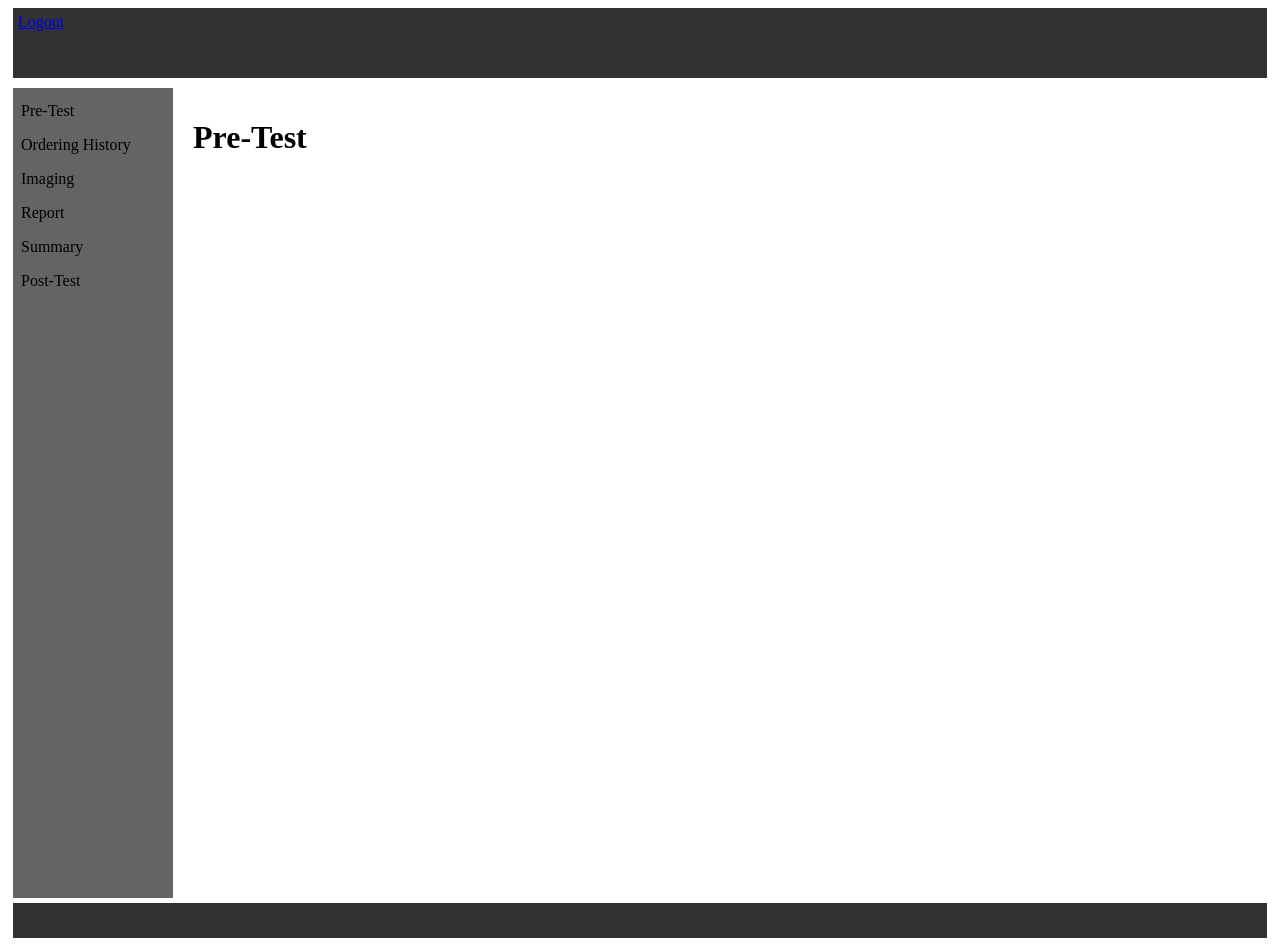
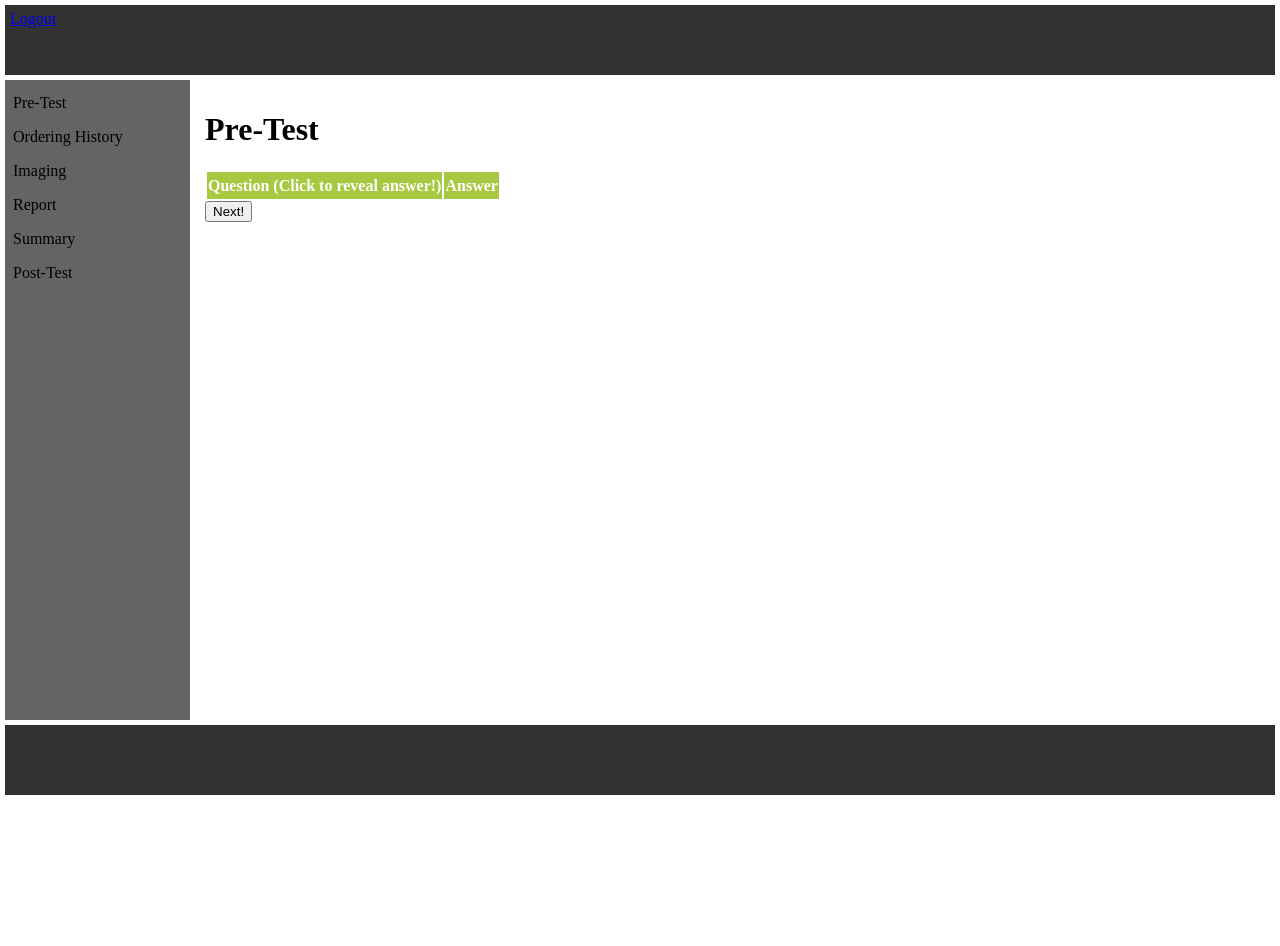
Before and after one commit to alwallace/Project-MedEd, a Flask app: page /pretest in a window 1280 px wide. After the commit the page ends 795 px from the top, so only its background shows below. Run offline with Flask 2, Linux system fonts and the light colour scheme; a user stored in the database is signed in; data comes from the database, SQL or seed files in the repository; both versions use the stored data as it was after the commit; data that the repository does not hold is empty; some libraries are stand-ins or nearby versions.

Commit message:
Major update
- added ER case PE
- added some CSS changes
- added next buttons.

```diff
--- a/meded/static/StyleSheet.css
+++ b/meded/static/StyleSheet.css
@@ -1,39 +1,68 @@
+#header, #body, #footer { position: absolute; overflow: auto; }
+#header { height: 60px; top: 0; left: 0; right: 0; }
+#body { top: 75px; left: 0; right: 0; bottom: 80px; }
+#footer { height: 60px; left: 0; right: 0; bottom: 0; }
+
 #header {
     background-color:rgb(50,50,50);
-    height:60px;
     color:white;
     text-align:left;
     padding:5px;
     margin:5px;
 }
+
+#body {
+
+}
+
 #leftpane {
     line-height:30px;
     background-color:rgb(100,100,100);
-    height:800px;
-    width:150px;
+    width:175px;
+    height:100%;
     float:left;
     padding:5px;
     margin:5px;
 }
+
 #centerpane {
-    width:350px;
+    height:100%;
     float:left;
     padding:10px;
     margin:5px;
-    overflow:scroll;
+    overflow:auto;
 }
+
+#centernavtable td {
+    border: 1px solid #98bf21;
+    padding: 3px 7px 2px 7px;
+}
+
+#centernavtable th {
+    text-align: left;
+    padding-top: 5px;
+    padding-bottom: 4px;
+    background-color: #A7C942;
+    color: #ffffff;
+}
+
+#centernavtable tr.centerRowAlt td {
+    color: #000000;
+    background-color: #EAF2D3;
+}
+
 #centerpanenoright {
-    width:80%;
-    float:left;
+    height:100%;
     padding:10px;
     margin:5px;
-    overflow:scroll;
+    overflow-y:auto;
+    overflow-x:hidden;
 }
 #rightpane {
     line-height:30px;
     background-color:rgb(100,100,100);
-    height:600px;
-    width:300px;
+    height:100%;
+    width:400px;
     float:right;
     padding:5px;
     margin:5px;
@@ -43,10 +72,28 @@
     color:white;
     clear:both;
     text-align:right;
-    height:25px;
     padding:5px;
     margin:5px;
 }
+
+#pretesttable td {
+    border: 1px solid #98bf21;
+    padding: 3px 7px 2px 7px;
+}
+
+#pretesttable th {
+    text-align: left;
+    padding-top: 5px;
+    padding-bottom: 4px;
+    background-color: #A7C942;
+    color: #ffffff;
+}
+
+#pretesttable tr.questionRowAlt td {
+    color: #000000;
+    background-color: #EAF2D3;
+}
+
 
 .superRow {
 	cursor:pointer;
@@ -60,11 +107,24 @@
 	cursor:pointer;
 }
 
+.centerRowAlt {
+    cursor:pointer;
+}
+
 .caserow {
     cursor:pointer;
 }
 
+.questionRow {
+
+}
+.questionCol {
+    width:40%;
+    cursor:pointer;
+}
+
 .answerCol {
+    width:60%;
     visibility:hidden;
 }
 
--- a/meded/templates/pretest.html
+++ b/meded/templates/pretest.html
@@ -13,6 +13,7 @@
         </div>
     </div>
 
+    <div id="body">
         <div id="leftpane">
             <table id="leftnavtable">
                 <tbody>
@@ -38,12 +39,20 @@
             </table>
         </div>
 
-    <div id="centerpane">
+        <div id="centerpanenoright">
         	<h1>Pre-Test</h1>
             <table id="pretesttable">
+                <thead>
+                    <tr>
+                        <th>Question (Click to reveal answer!)</th>
+                        <th>Answer</th>
+                    </tr>
+                </thead>
                 <tbody>
                 </tbody>
             </table>
+            <button id="nextButton" type="button">Next!</button>
+        </div>
     </div>
 
     <div id="footer">
@@ -57,9 +66,15 @@
 <script>
 var selectedCaseID = getParameterByName("caseID");
 var pretestData;
+var rowCount = 0;
 
 function addQuestionToCenter(question, answer) {
-	$("#pretesttable > tbody:last").append('<tr class="questionrow"><td class="questionCol">' + question + '</td><td class="answerCol">' + answer + '</td></tr>');
+    var rowtype = 'questionRow';
+    if (rowCount % 2 == 1)
+        rowtype = 'questionRowAlt';
+
+	$("#pretesttable > tbody:last").append('<tr class=' + rowtype + '><td class="questionCol">' + question + '</td><td class="answerCol">' + answer + '</td></tr>');
+    rowCount = rowCount + 1;
 };
 
 $(document).ready(function($) {
@@ -79,8 +94,15 @@ $(document).ready(function($) {
         };
     });
 
-    $("#pretesttable").on("click", ".questionrow", function() {
+    $("#pretesttable").on("click", ".questionRow", function() {
     	$(this).children(".answerCol").css("visibility", "visible");
+    });
+    $("#pretesttable").on("click", ".questionRowAlt", function() {
+        $(this).children(".answerCol").css("visibility", "visible");
+    });
+
+    $("#centerpanenoright").on('click', "#nextButton", function() {
+        window.location = "/history?caseID=" + selectedCaseID;
     });
 
     $.post("/pretest", {"caseID":selectedCaseID}, function(data, status) {
@@ -98,5 +120,5 @@ function getParameterByName(name) {
     var regex = new RegExp("[\\?&]" + name + "=([^&#]*)"),
         results = regex.exec(location.search);
     return results == null ? "" : decodeURIComponent(results[1].replace(/\+/g, " "));
-}
+};
 </script>
```
Also changed, not shown: meded/templates/history.html (+7 -0 lines), meded/templates/imaging.html (+8 -0 lines), meded/templates/index.html (+16 -0 lines), meded/templates/posttest.html (+8 -1 lines), meded/templates/report.html (+19 -1 lines), meded/templates/summary.html (+20 -1 lines), meded/extra/meded.sqlite, meded/static/images/pe.jpg (renamed from meded/static/images/test_pe.jpg). Lines whose indentation alone changed are shown as unchanged.
